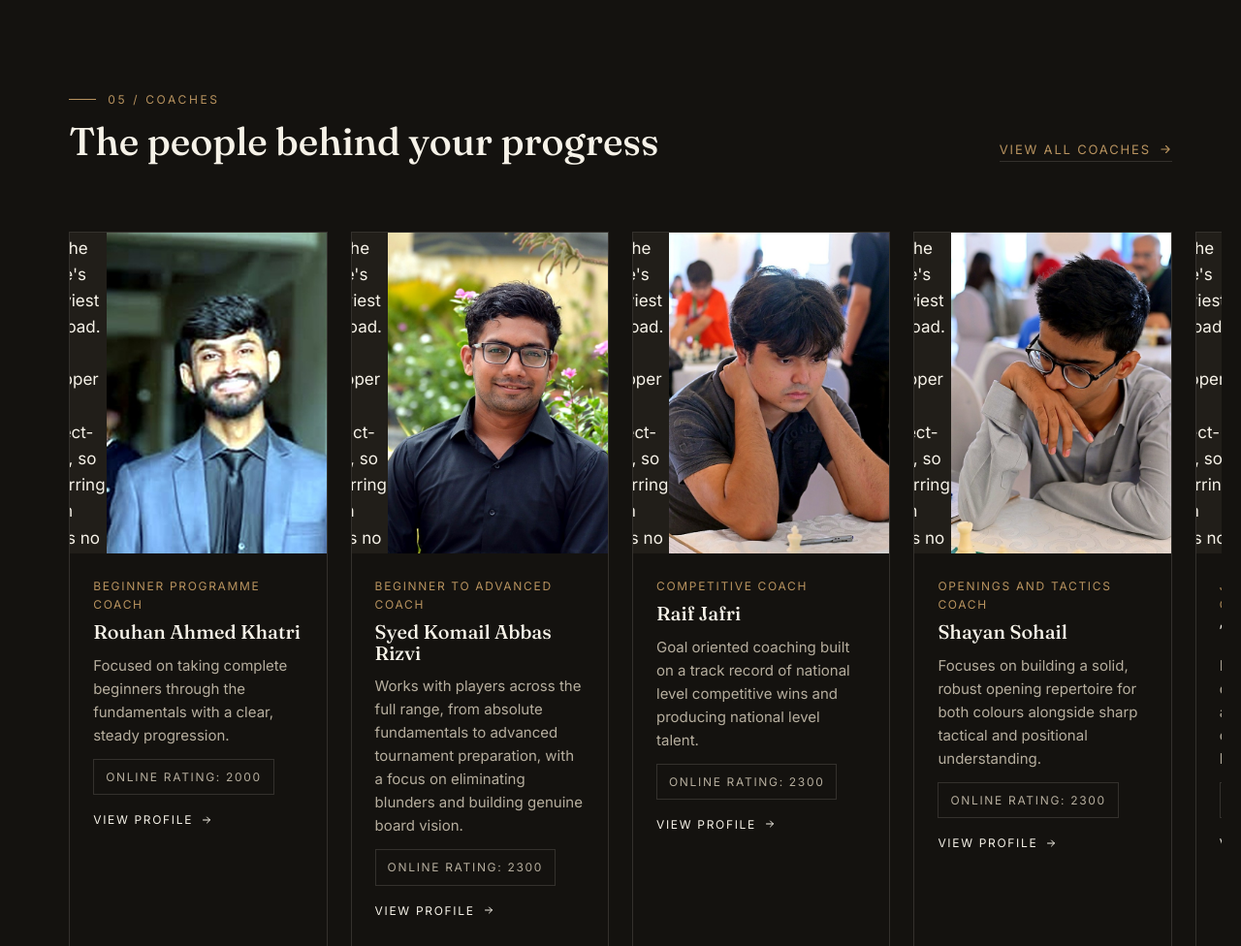
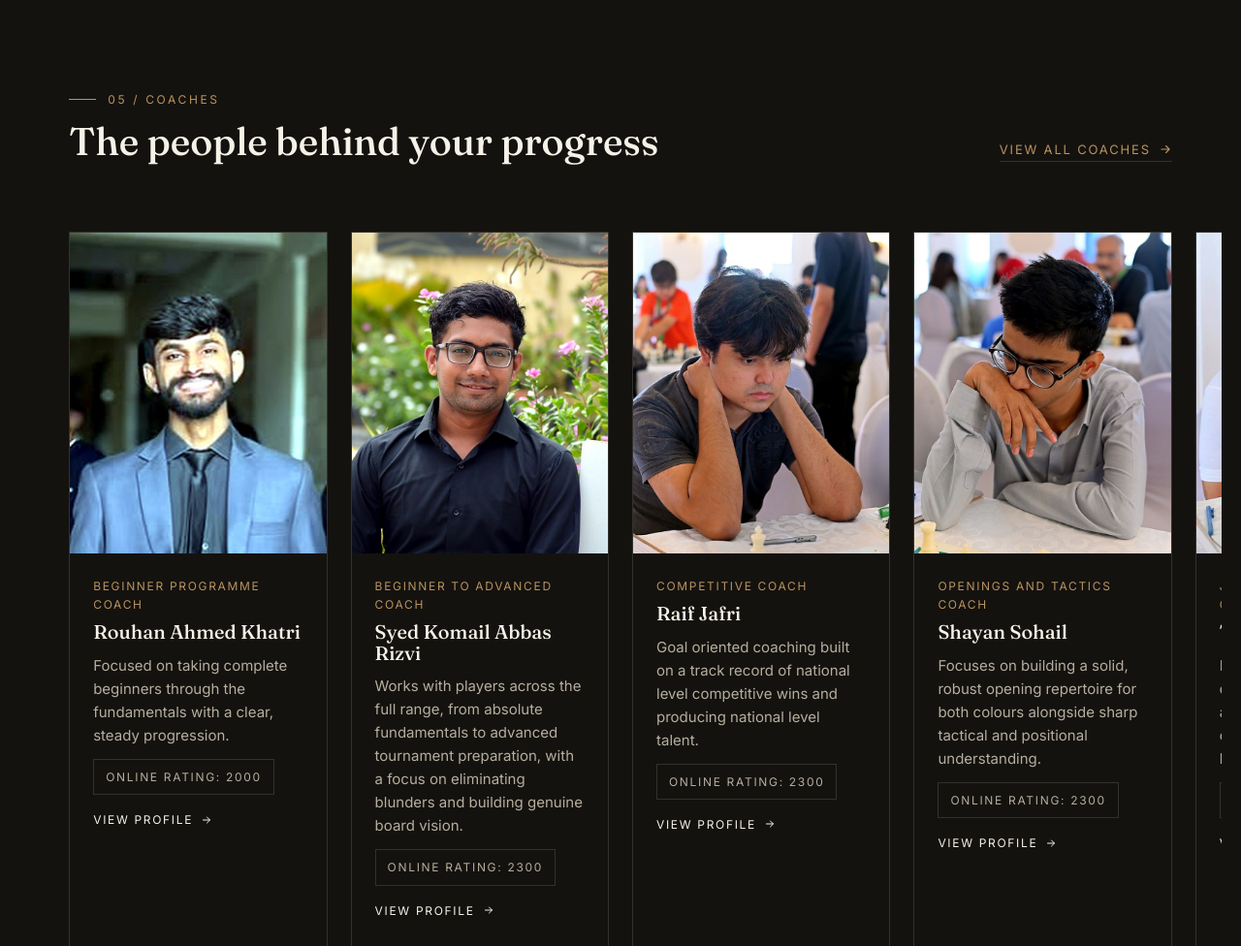
Before and after one commit to mshayansohail-cloud/tal-chess-academy, a Django app: page / in a window 1280 px wide. Shown: the part 3658-4634 px from the top of the page at 97% size. Run offline with Django 5.2, Linux system fonts and the light colour scheme; data comes from the database, SQL or seed files in the repository.

Commit message:
Fix leaked comment text rendering inside every coach card
The lazy-loading note added in the previous commit used a multi-line
{# #} comment. Django's hash comment does not span lines, so everything
after the first line rendered as literal text - and because this partial
is included once per coach, the leak repeated inside all five cards,
showing through the gaps between them on the homepage carousel.

Switched to a {% comment %} block. This is the exact gotcha already
documented under "Django template gotchas" in the README, so the note now
says why the block form is required rather than leaving the next person
to rediscover it.

Verified: the comment text no longer appears anywhere in the rendered
HTML, each card renders only role/name/summary/credential/link, and all
five loading="lazy" attributes survive.

Co-Authored-By: Claude Opus 5 <noreply@anthropic.com>

```diff
--- a/templates/partials/coach_card.html
+++ b/templates/partials/coach_card.html
@@ -11,10 +11,16 @@
 <a href="{% url 'coach_detail' coach.slug %}" class="coach-card img-hover">
   <div class="coach-card__photo">
     {% if coach.photo %}
-      {# Lazy: the Coaches row sits far below the fold on every viewport, and
-         these five photos are the page's heaviest payload. The wrapper sets
-         aspect-ratio, so deferring them costs no layout shift. The detail
-         page loads its copy eagerly — there the photo is the hero. #}
+      {% comment %}
+        Lazy: the Coaches row sits far below the fold on every viewport, and
+        these five photos are the page's heaviest payload. The wrapper sets
+        aspect-ratio, so deferring them costs no layout shift. The detail
+        page loads its copy eagerly — there the photo is the hero.
+
+        Block-tag comment rather than the hash form: Django's hash comment
+        does not span lines, and a multi-line one leaks its text straight
+        into the rendered page — once per coach, from this partial.
+      {% endcomment %}
       <img
         class="coach-card__img"
         src="{% static coach.photo %}"
```
